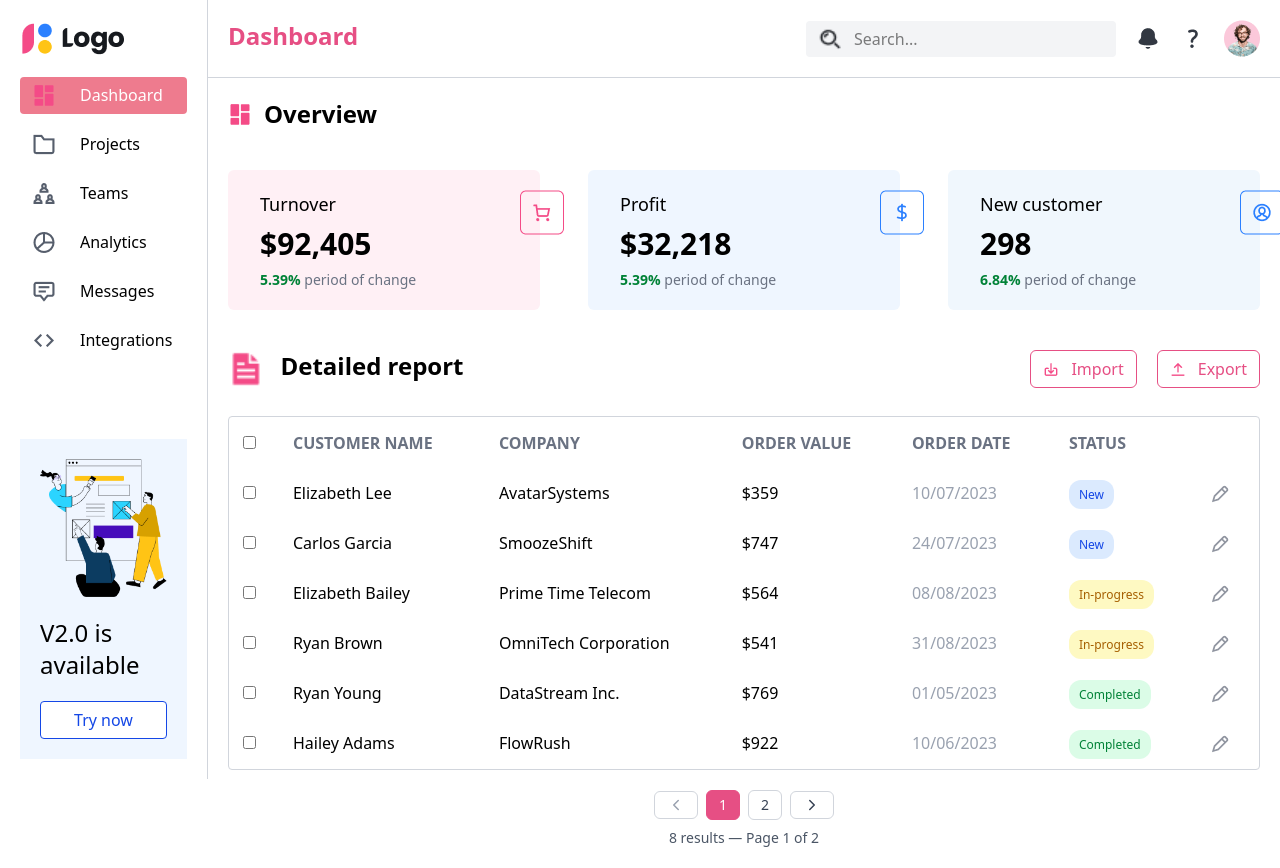
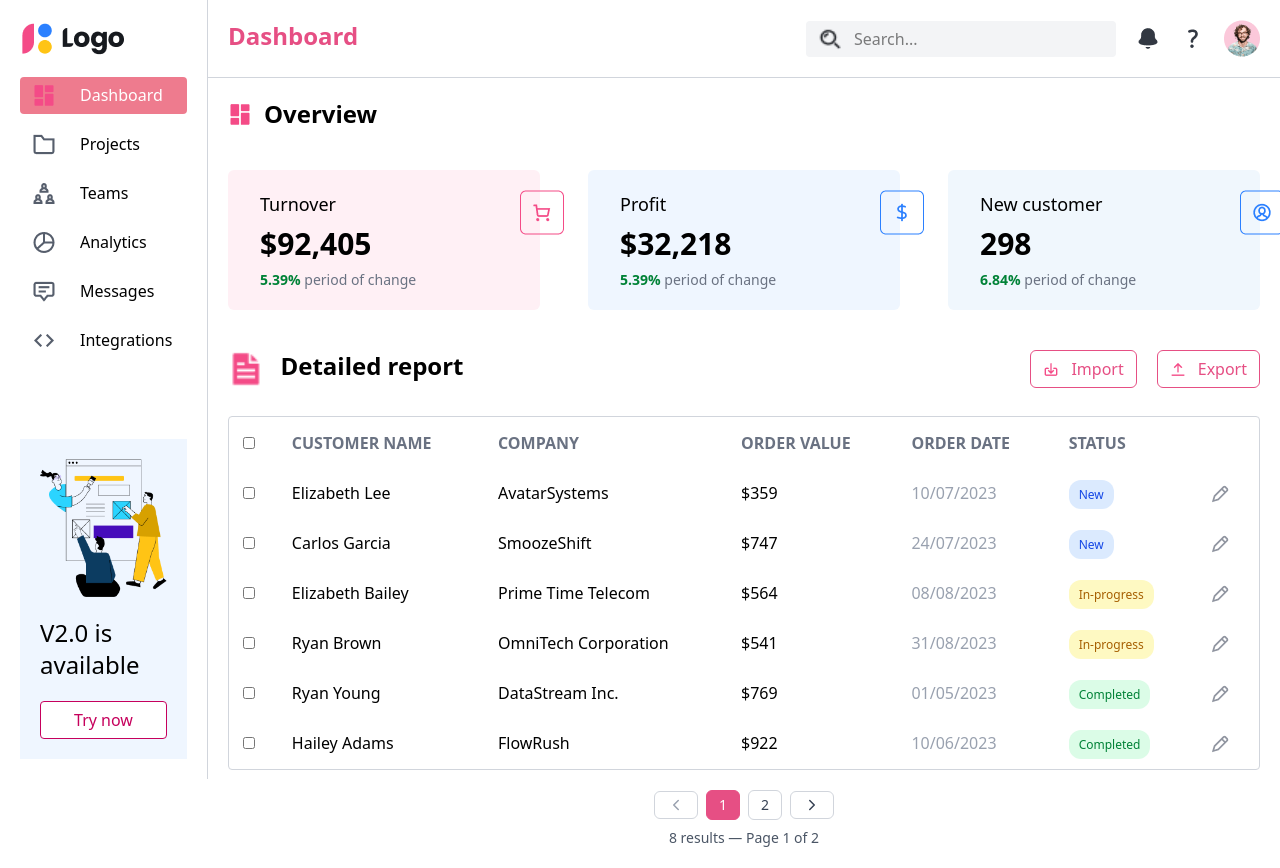
Before and after one commit to Hanus04/PTGDUD_NguyenThiHaNhu_22635201, a React (Vite) app in the folder Lab08/Lab08/: page / in a window 1280 px wide. Built offline with nearby package versions, Linux system fonts and the light colour scheme; data requests are answered from the project's data file.

Commit message:
11- Css Admin hoàn thành git add .!

```diff
--- a/Lab08/Lab08/src/component/Menu.jsx
+++ b/Lab08/Lab08/src/component/Menu.jsx
@@ -31,7 +31,7 @@ const Menu = () => {
       <div className="mt-20 bg-[#EFF6FF] p-5 flex flex-col gap-5 items-center">
         <img src="./Group.png" alt="Update Notice" />
         <p className="font-medium text-2xl">V2.0 is available</p>
-        <button className="bg-white text-blue-700 border border-blue-700 px-3 py-1.5 w-full rounded hover:bg-blue-700 hover:text-white transition-all duration-300">
+        <button className="bg-white text-pink-700 border border-pink-700 px-3 py-1.5 w-full rounded hover:bg-pink-700 hover:text-white transition-all duration-300">
           Try now
         </button>
       </div>
--- a/Lab08/Lab08/src/component/OrderTable.jsx
+++ b/Lab08/Lab08/src/component/OrderTable.jsx
@@ -67,8 +67,9 @@ const OrderDetail = () => {
           <thead>
             <tr className="text-gray-500">
               <td className="p-3">
-                <input type="checkbox" />
+                <input type="checkbox" className="w-3 h-3 accent-pink-600" />
               </td>
+
               <td className="px-4 py-3 font-bold">CUSTOMER NAME</td>
               <td className="px-4 py-3 font-bold">COMPANY</td>
               <td className="px-4 py-3 font-bold">ORDER VALUE</td>
@@ -81,8 +82,9 @@ const OrderDetail = () => {
             {currentItems.map((item, index) => (
               <tr key={index}>
                 <td className="p-3">
-                  <input type="checkbox" />
+                <input type="checkbox" className="w-3 h-3 accent-pink-600" />
               </td>
+
                 <td className="px-4 py-3 font-medium">{item.customerName}</td>
                 <td className="px-4 py-3">{item.company}</td>
                 <td className="px-4 py-3">${item.orderValue}</td>
```
Also changed, not shown: Lab08/Lab08/Hình Ảnh Minh Chứng/11. Css hoàn thành Admin.png (added). Lines whose indentation alone changed are shown as unchanged.
